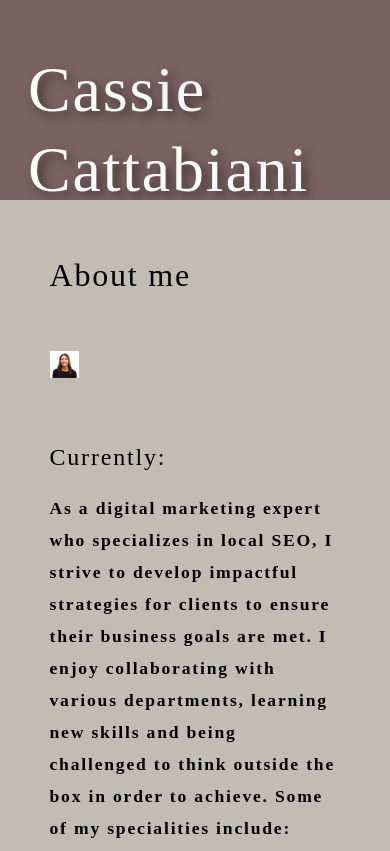
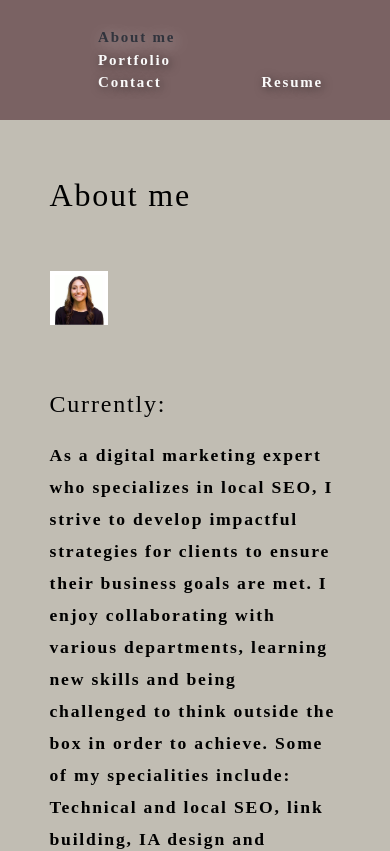
Before and after one commit to Cassiecatt/portfolio-react, a React (Create React App) app: page / in a window 390 px wide. Shown: the top 851 px of the page. Built offline with nearby package versions, Linux system fonts and the light colour scheme; the HTML template or start-up script is replaced by a standard one.

Commit message:
added media queries

```diff
--- a/src/components/About/index.js
+++ b/src/components/About/index.js
@@ -9,8 +9,9 @@ function About() {
           <img
             src={profilePic}
             className="my-2 rounded"
-            style={{ width: "10%" }}
-            alt="cover"
+            style={{ width: "20%" }}
+            alt="profile-img"
+            id="profilePic"
           />
         </div>
         <h4>Currently:</h4>
--- a/src/components/Contact/index.js
+++ b/src/components/Contact/index.js
@@ -1,5 +1,4 @@
 import React, { useState } from 'react';
-
 import { validateEmail } from '../../utils/helpers';
 
 function Contact() {
--- a/src/components/Portfolio/index.js
+++ b/src/components/Portfolio/index.js
@@ -3,7 +3,6 @@ import Project from "../Project";
 
 function Portfolio() {
 
-  // Replace links with deployed projects and GitHub repos
   const [projects] = useState([
     {
       name: 'budget-tracker',
@@ -40,10 +39,10 @@ function Portfolio() {
   return (
     <div>
       <div className="flex-row">
-        {projects.map((project, idx) => (
+        {projects.map((project, i) => (
           <Project
             project={project}
-            key={"project" + idx}
+            key={"project" + i}
           />
         ))}
       </div>
--- a/src/index.css
+++ b/src/index.css
@@ -174,15 +174,6 @@ header h1 {
   position: relative;
   z-index: 2;
   color: var(--light);
-}
-
-header img {
-  z-index: 0;
-  position: absolute;
-  top: 0;
-  left: 0;
-  height: auto;
-  filter: sepia(1) opacity(60%);
 }
 
 nav {
@@ -362,3 +353,128 @@ textarea {
   cursor: default;
   text-shadow: 3px 3px 15px rgba(255,255,255, .5);
 }
+
+/* Media Query 1500px */
+@media screen and (max-width: 1500px) {
+
+  header {
+    height: 150px;
+    position: relative;
+    overflow: hidden;
+    z-index: 2;
+  }
+
+  header h1 {
+    font-size: 3rem;
+  }
+
+  nav {
+    position: relative;
+    font-family: 'Aladin';
+    font-size: 1.7rem;
+    margin: auto;
+  }
+
+}
+
+/* Media Query 1024px */
+@media screen and (max-width: 1024px) {
+
+  h1 {
+   display: none;
+  }
+
+  header {
+    height: 120px;
+    position: relative;
+    overflow: hidden;
+    z-index: 2;
+  }
+
+  nav {
+    position: absolute;
+    font-family: 'Aladin';
+    font-size: 2.0rem;
+    margin: auto;
+  }
+
+}
+
+/* Media Query 980px */
+@media screen and (max-width: 980px) {
+
+  h1 {
+   display: none;
+  }
+
+  header {
+    height: 140px;
+    position: relative;
+    overflow: hidden;
+    z-index: 2;
+  }
+
+  nav {
+    position: absolute;
+    font-family: 'Aladin';
+    font-size: 2.0rem;
+    margin: auto;
+  }
+
+  nav li {
+    font-size: 30px;
+  }
+
+}
+
+/* Media Query 780px */
+@media screen and (max-width: 780px) {
+  h1 {
+    display: none;
+   }
+
+   header {
+     height: 150px;
+     position: relative;
+     overflow: hidden;
+     z-index: 2;
+   }
+
+   nav {
+     position: relative;
+     font-family: 'Aladin';
+     font-size: 1.8rem;
+     margin: auto;
+   }
+
+}
+
+/* Media Query 575px */
+@media screen and (max-width: 575px) {
+  h1 {
+    display: none;
+   }
+
+   header {
+     height: 120px;
+     position: relative;
+     overflow: hidden;
+     z-index: 2;
+   }
+
+   nav {
+     position: relative;
+     font-family: 'Aladin';
+     font-size: 1rem;
+     margin: auto;
+   }
+
+   nav li {
+    font-size: 15px;
+  }
+
+  .flex-row {
+    display: flex;
+  }
+
+}
```
